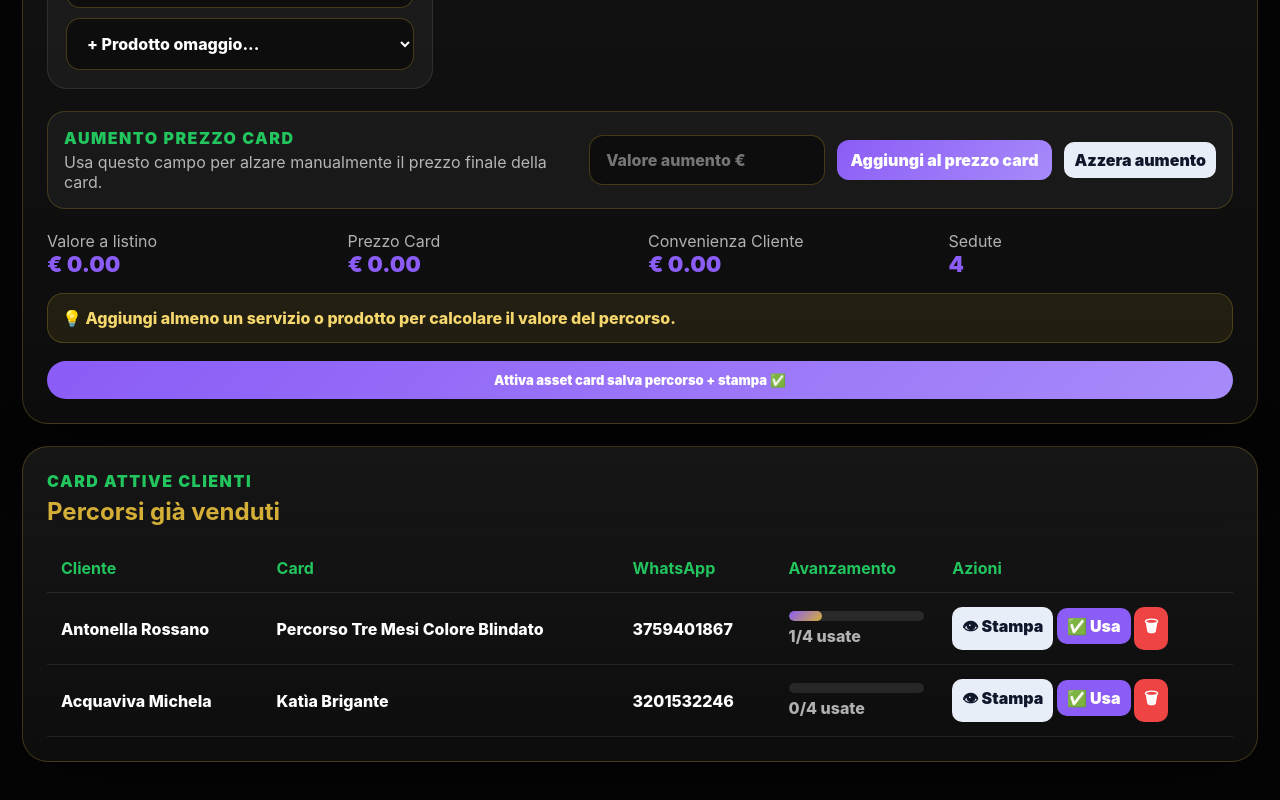
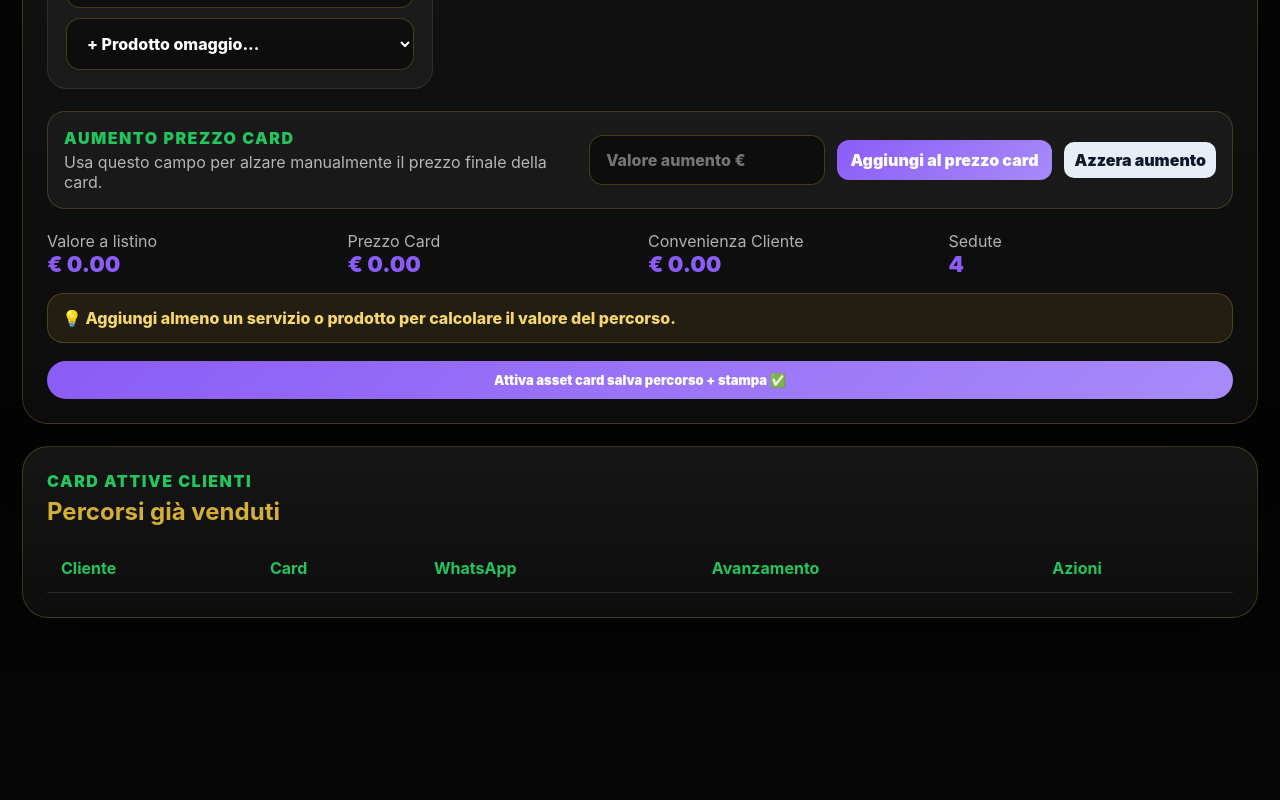
Before and after one commit to devanonymus/salon-clone-pro, a Next.js app in the folder apps/web/: page /marketing in a window 1280 px wide. Shown: the part 1547-2347 px from the top of the page. After the commit the page ends 2213 px from the top, so only its background shows below. Built offline with nearby package versions, Linux system fonts and the light colour scheme.

Commit message:
Remove demo active cards

```diff
--- a/apps/web/app/marketing/page.tsx
+++ b/apps/web/app/marketing/page.tsx
@@ -41,22 +41,7 @@ const defaultCatalogCards: CatalogCard[] = [
   { name: 'Brian Prima Percorso', price: 121 },
 ];
 
-const defaultActiveCards: ActiveCard[] = [
-  {
-    client: 'Antonella Rossano',
-    card: 'Percorso Tre Mesi Colore Blindato',
-    whatsapp: '3759401867',
-    used: 1,
-    total: 4,
-  },
-  {
-    client: 'Acquaviva Michela',
-    card: 'Katìa Brigante',
-    whatsapp: '3201532246',
-    used: 0,
-    total: 4,
-  },
-];
+const defaultActiveCards: ActiveCard[] = [];
 
 export default function MarketingPage() {
   const [clientName, setClientName] = useState('');
```
